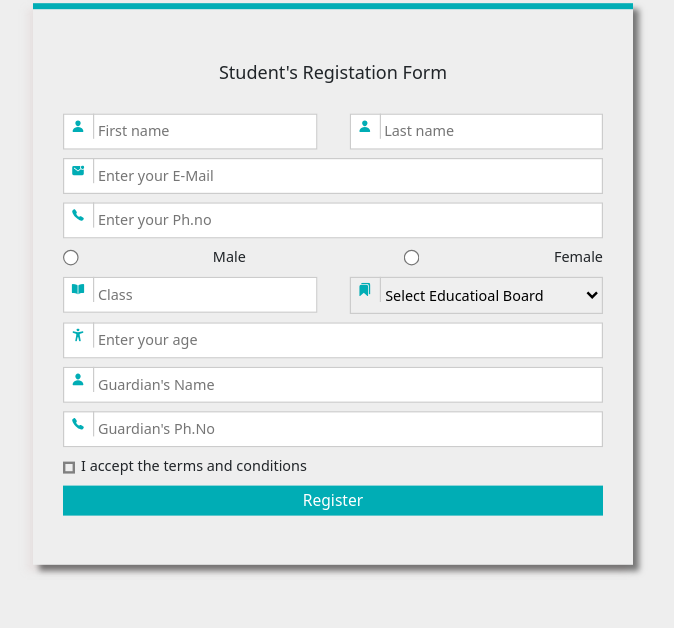
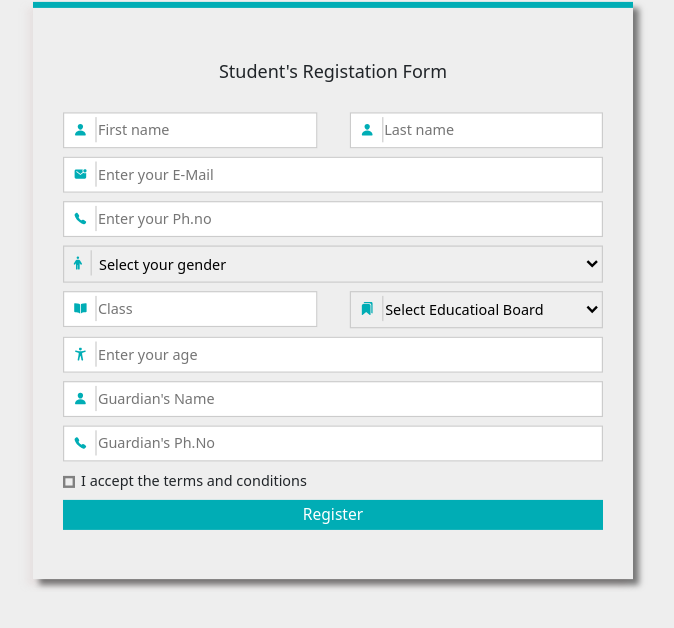
Before and after one commit to Bidyut-Kr-Das/Institute_project, a PHP site: page /stud_from.php in a window 1280 px wide. Shown: the top 628 px of the page, without its empty margins (307-981 px from the left). Run offline with PHP 8.4, Linux system fonts and the light colour scheme.

Commit message:
kingshuk1

```diff
--- a/css/stud_from.css
+++ b/css/stud_from.css
@@ -58,8 +58,12 @@ input[type=number] {
     margin: 0.7rem auto;
 }
 
-ion-icon {
-    padding: 0.5rem 0.7rem
+ion-icon,
+.fa-solid {
+    padding: 0.5rem 0.7rem;
+    position: absolute;
+    top: 0.4rem;
+    left: 0.2rem;
 }
 
 .studname {
@@ -88,7 +92,8 @@ ion-icon {
     padding: 0.5rem 0 0.5rem 2.5rem;
 }
 
-.inputname ion-icon {
+.inputname ion-icon,
+.fa-solid {
     position: absolute;
     font-size: 1.1rem;
     color: #00ADB5;
@@ -144,10 +149,10 @@ ion-icon {
     border-top: 0.2rem solid black;
     border-right: 0.2rem solid black;
     content: "";
-    height: 1.4rem;
-    left: 0.2rem;
+    height: 0.4rem;
+    left: 0.1rem;
     position: absolute;
-    top: 0.6rem;
+    top: 1rem;
     transform: scaleX(-1) rotate(135deg);
     transform-origin: left top;
     width: 0.6rem;
--- a/stud_from.php
+++ b/stud_from.php
@@ -32,11 +32,14 @@ include("header.php");
 
             <div class="inputname">
 
-                <input type="radio" class="gender-redio" name="gender">
-                <label style="margin-right: 2rem;">Male</label>
+            <select class="studname">
+                        <option>Select your gender</option>
+                        <option>Male</option>
+                        <option>Female</option>
 
-                <input type="radio" class="gender-redio" name="gender">
-                <label>Female</label>
+                    </select>
+                    <i class="fa-solid fa-person"  ></i>
+
             </div>
 
             <div class="inputname">
```
